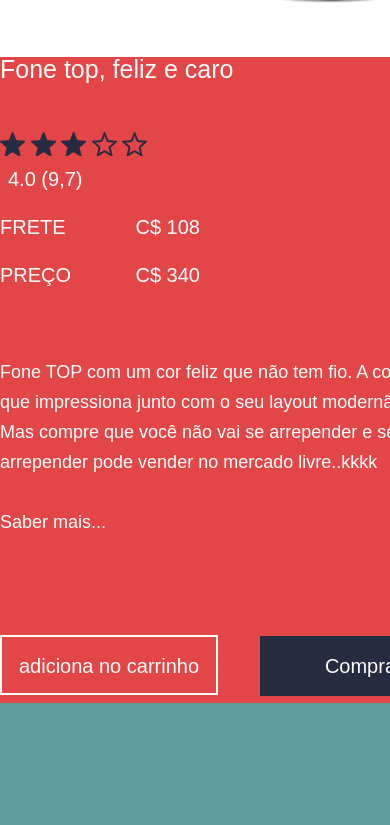
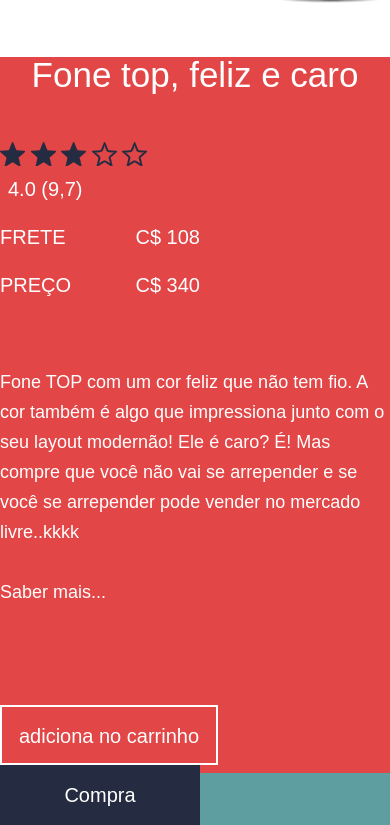
Before and after one commit to gabriel-anjos/loja-fone, a plain HTML site: page index.html in a window 390 px wide. Shown: the part 779-1604 px from the top of the page. Before the commit the page ends 1482 px from the top, so only its background shows below. Drawn offline with Linux system fonts and the light colour scheme.

Commit message:
refatoracao, layout responsive

```diff
--- a/css/description-product.css
+++ b/css/description-product.css
@@ -65,3 +65,13 @@
     color: inherit;
     text-decoration: none;
 }
+
+@media (max-width:1310px) {
+   .description-product{
+       width: 100%;
+   }
+    .description-product > .title{
+        font-size: 35px;
+        text-align: center;
+    }
+}
--- a/css/wrap-product.css
+++ b/css/wrap-product.css
@@ -9,3 +9,12 @@
     bottom:0px ;
     transform: translateY(calc(100% + 98px));
 }
+
+ @media (max-width:1310px) {
+    .wrap-product{
+        width: 100%;
+
+
+    }
+
+}
```
